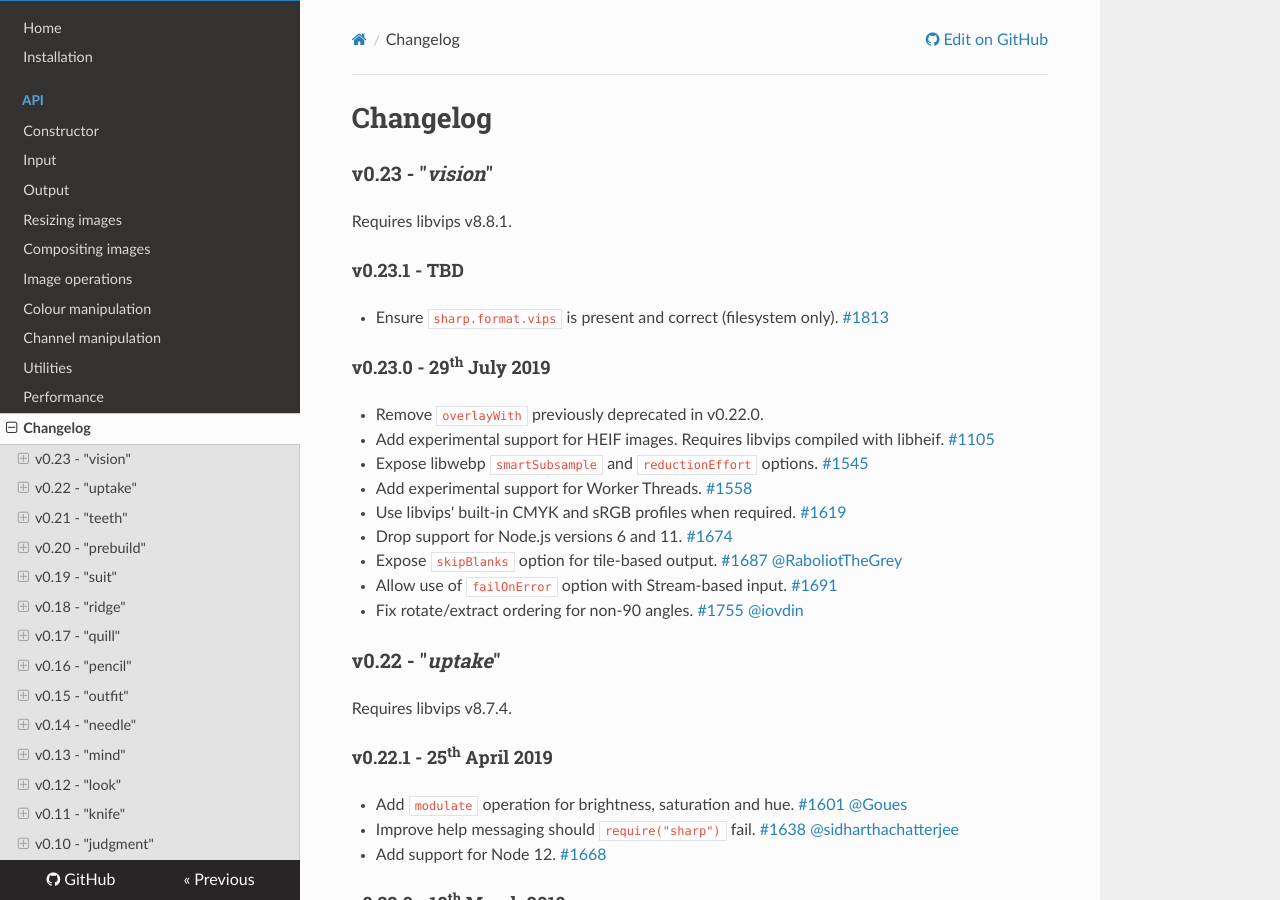
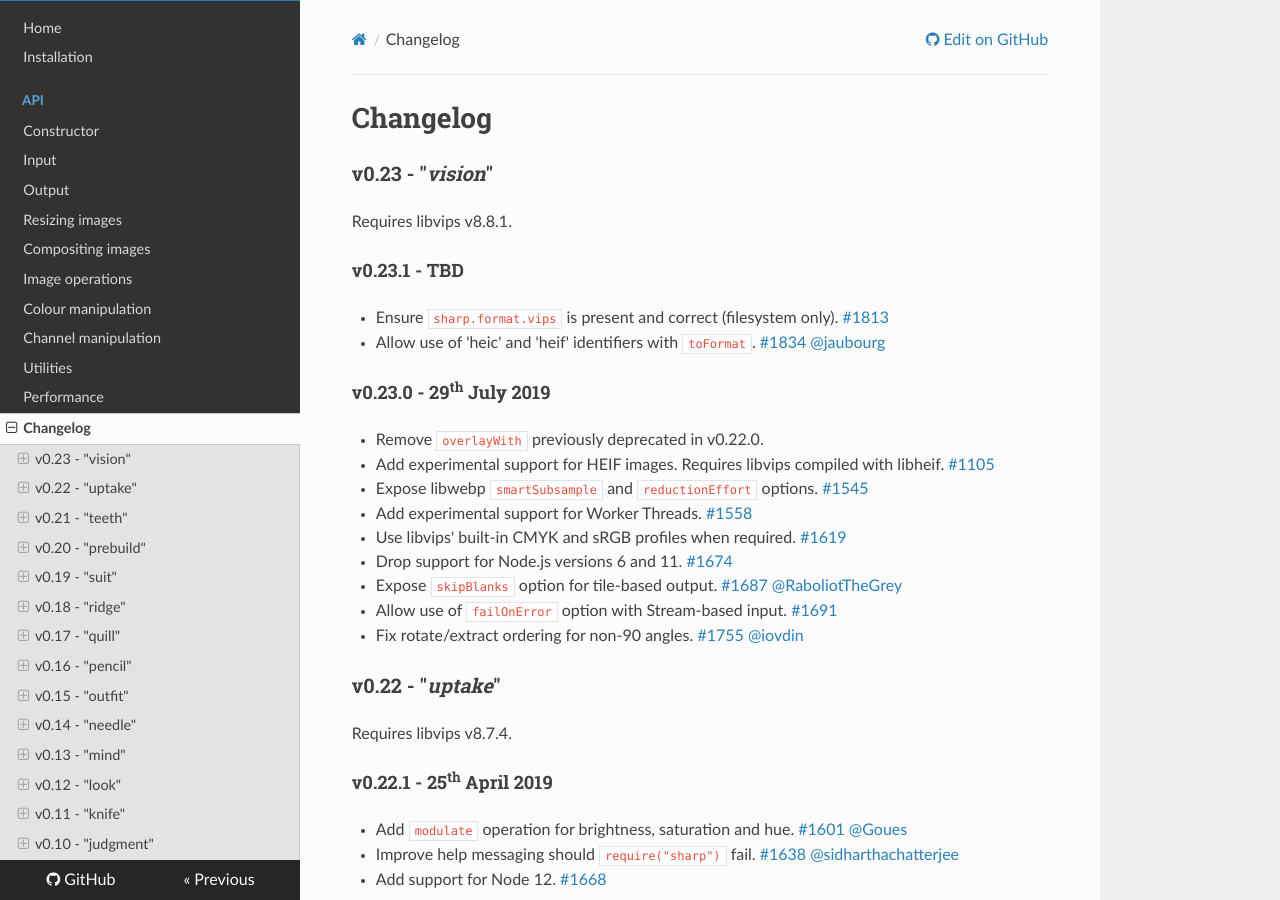
Before and after one commit to webgurucan/node-image-handler, an MkDocs documentation site: the page built from docs/changelog.md, in a window 1280 px wide and 900 px high. Built offline with MkDocs 1.6.1, drawn with Linux system fonts in a browser that asks for light colours; nearby versions of some CDN libraries; old or Windows-style settings are respelled for this version of MkDocs.

Commit message:
Changelog entry for #1834

```diff
--- a/docs/changelog.md
+++ b/docs/changelog.md
@@ -8,6 +8,10 @@ Requires libvips v8.8.1.
 
 * Ensure `sharp.format.vips` is present and correct (filesystem only).
   [#1813](https://github.com/lovell/sharp/issues/1813)
+
+* Allow use of 'heic' and 'heif' identifiers with `toFormat`.
+  [#1834](https://github.com/lovell/sharp/pull/1834)
+  [@jaubourg](https://github.com/jaubourg)
 
 #### v0.23.0 - 29<sup>th</sup> July 2019
 
--- a/package.json
+++ b/package.json
@@ -109,7 +109,7 @@
     "async": "^3.1.0",
     "cc": "^1.0.2",
     "decompress-zip": "^0.3.2",
-    "documentation": "^12.0.3",
+    "documentation": "^12.1.1",
     "exif-reader": "^1.0.2",
     "icc": "^1.0.0",
     "license-checker": "^25.0.1",
```
